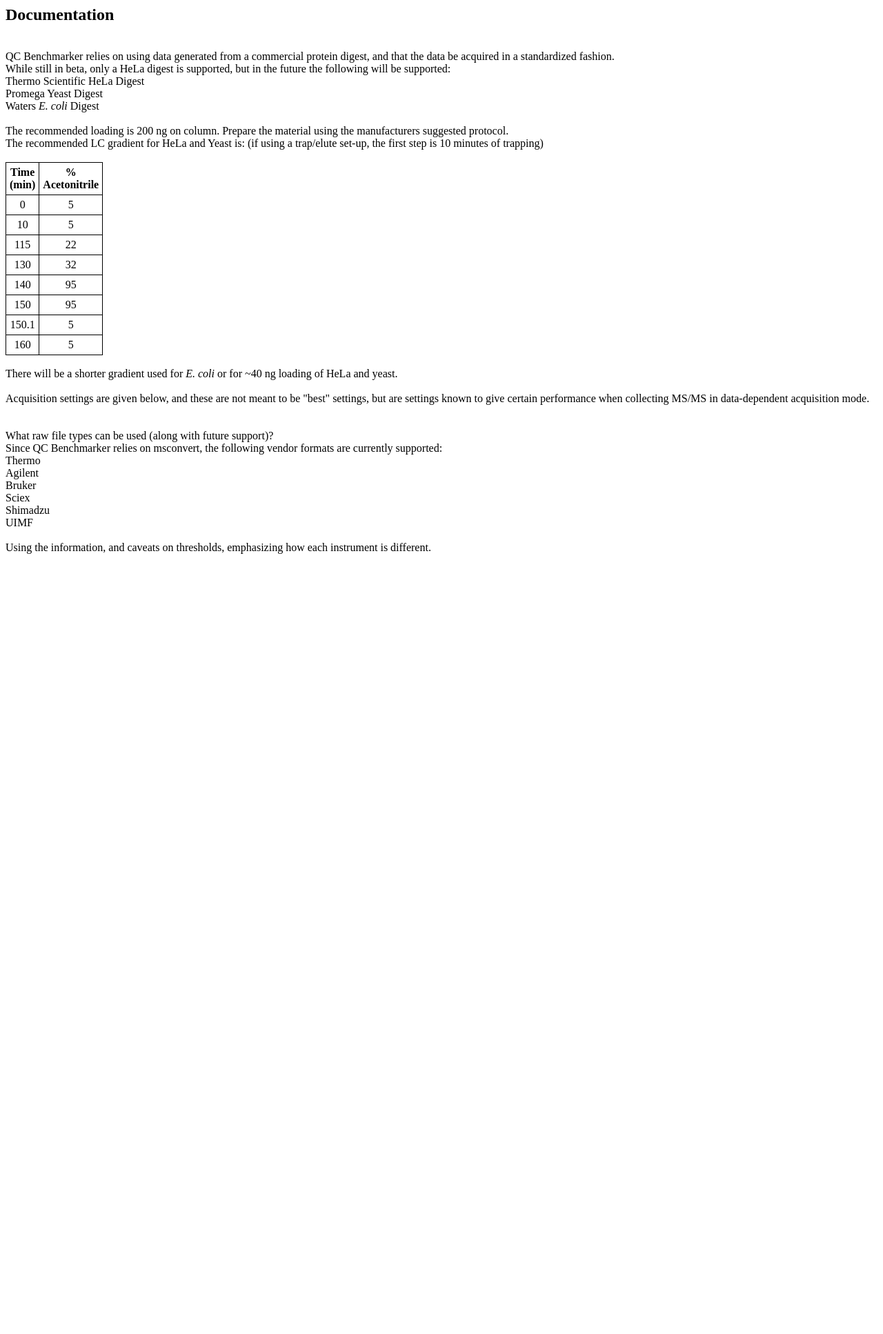
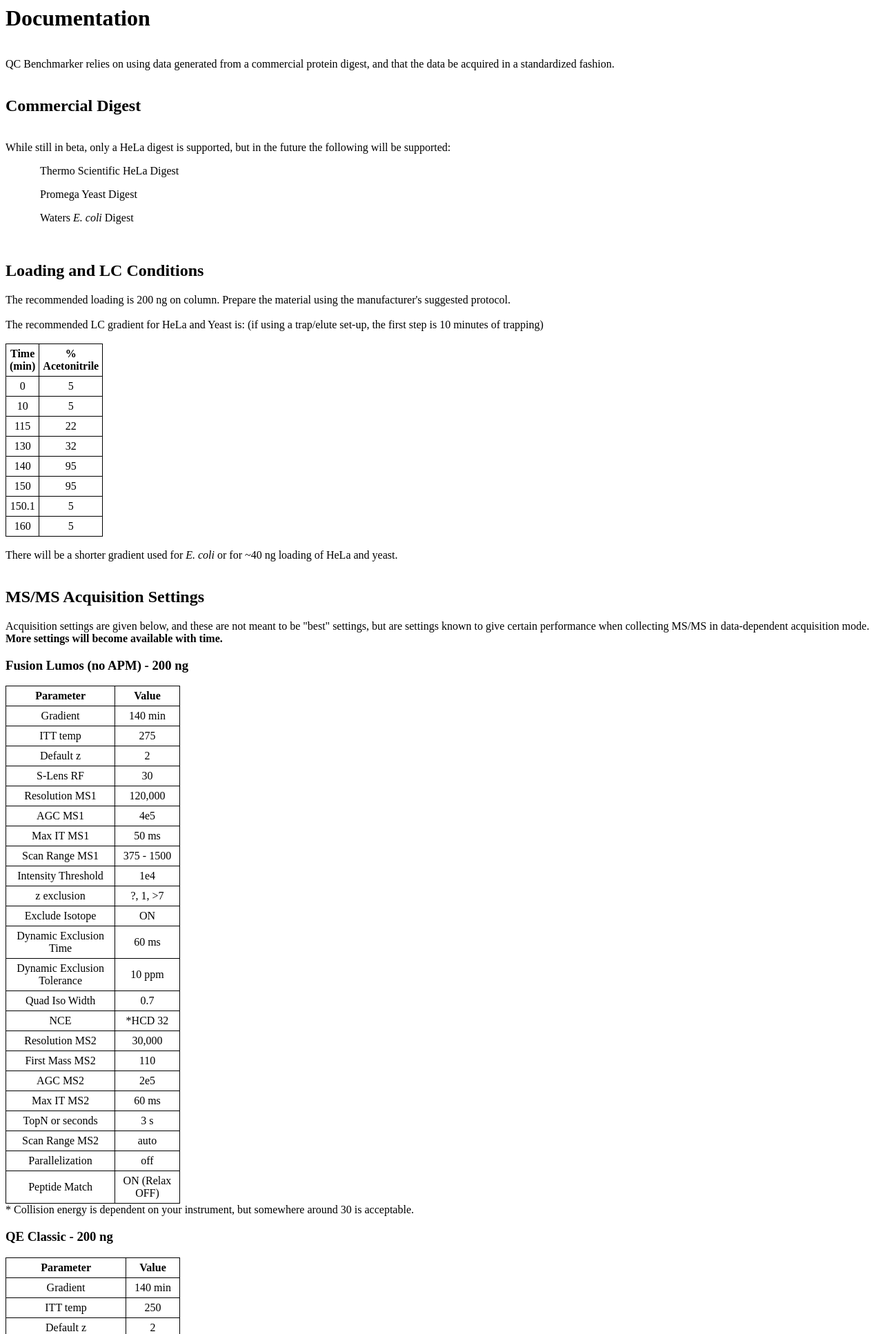
Before and after one commit to IGARDS/qc-benchmarker, a Flask app: page /documentation in a window 1280 px wide. Shown: the top 1934 px of the page at 69% size. Before the commit the page ends 803 px from the top, so only its background shows below. Run offline with Flask 2, Linux system fonts and the light colour scheme; parts of the project's set-up code (start-up, migrations or seed data) failed here and were passed over.

Commit message:
update documentation and creater master.rmd

```diff
--- a/templates/documentation.html
+++ b/templates/documentation.html
@@ -11,17 +11,23 @@ th, td {
 td {
   text-align: center;
 }
+p {
+  text-indent: 50px;
+}
 </style>
-        <h2>Documentation</h2>
+        <h1>Documentation</h1>
 		<br>
-		QC Benchmarker relies on using data generated from a commercial protein digest, and that the data be acquired in a standardized fashion.
+		QC Benchmarker relies on using data generated from a commercial protein digest, and that the data be acquired in a standardized fashion. <br>
 		<br>
+		<h2>Commercial Digest</h2> <br>
 		While still in beta, only a HeLa digest is supported, but in the future the following will be supported: <br>
-		Thermo Scientific HeLa Digest <br>
-		Promega Yeast Digest <br>
-		Waters <i>E. coli</i> Digest <br>
+		<p>Thermo Scientific HeLa Digest</p>
+		<p>Promega Yeast Digest</p>
+		<p>Waters <i>E. coli</i> Digest</p>
 		<br>
-		The recommended loading is 200 ng on column. Prepare the material using the manufacturers suggested protocol. <br>
+		<h2>Loading and LC Conditions</h2>
+		The recommended loading is 200 ng on column. Prepare the material using the manufacturer's suggested protocol. <br>
+		<br>
 		The recommended LC gradient for HeLa and Yeast is:
 		(if using a trap/elute set-up, the first step is 10 minutes of trapping) <br>
 		<br>
@@ -66,17 +72,222 @@ td {
 		<br>
 		There will be a shorter gradient used for <i>E. coli</i> or for ~40 ng loading of HeLa and yeast. <br>
 		<br>
-		Acquisition settings are given below, and these are not meant to be "best" settings, but are settings known to give certain performance when collecting MS/MS in data-dependent acquisition mode. <br>
+		<h2>MS/MS Acquisition Settings</h2>
+		Acquisition settings are given below, and these are not meant to be "best" settings, but are settings known to give certain performance when collecting MS/MS in data-dependent acquisition mode. <b>More settings will become available with time.</b><br>
+		<h3>Fusion Lumos (no APM) - 200 ng</h3>
+		<table style="width:20%">
+			<tr>
+				<th>Parameter</th>
+				<th>Value</th>
+			</tr>
+			<tr>
+				<td>Gradient</td>
+				<td>140 min</td>
+			</tr>
+			<tr>
+				<td>ITT temp</td>
+				<td>275</td>
+			</tr>
+			<tr>
+				<td>Default z</td>
+				<td>2</td>
+			</tr>
+			<tr>
+				<td>S-Lens RF</td>
+				<td>30</td>
+			</tr>
+			<tr>
+				<td>Resolution MS1</td>
+				<td>120,000</td>
+			</tr>
+			<tr>
+				<td>AGC MS1</td>
+				<td>4e5</td>
+			</tr>
+			<tr>
+				<td>Max IT MS1</td>
+				<td>50 ms</td>
+			</tr>
+			<tr>
+				<td>Scan Range MS1</td>
+				<td>375 - 1500</td>
+			</tr>
+			<tr>
+				<td>Intensity Threshold</td>
+				<td>1e4</td>
+			</tr>
+			<tr>
+				<td>z exclusion</td>
+				<td>?, 1, >7</td>
+			</tr>
+			<tr>
+				<td>Exclude Isotope </td>
+				<td>ON</td>
+			</tr>
+			<tr>
+				<td>Dynamic Exclusion Time</td>
+				<td>60 ms</td>
+			</tr>
+			<tr>
+				<td>Dynamic Exclusion Tolerance</td>
+				<td>10 ppm</td>
+			</tr>
+			<tr>
+				<td>Quad Iso Width</td>
+				<td>0.7</td>
+			</tr>
+			<tr>
+				<td>NCE</td>
+				<td>*HCD 32</td>
+			</tr>
+			<tr>
+				<td>Resolution MS2</td>
+				<td>30,000</td>
+			</tr>
+			<tr>
+				<td>First Mass MS2</td>
+				<td>110</td>
+			</tr>
+			<tr>
+				<td>AGC MS2</td>
+				<td>2e5</td>
+			</tr>
+			<tr>
+				<td>Max IT MS2</td>
+				<td>60 ms</td>
+			</tr>
+			<tr>
+				<td>TopN or seconds</td>
+				<td>3 s</td>
+			</tr>
+			<tr>
+				<td>Scan Range MS2</td>
+				<td>auto</td>
+			</tr>
+			<tr>
+				<td>Parallelization</td>
+				<td>off</td>
+			</tr>
+			<tr>
+				<td>Peptide Match </td>
+				<td>ON (Relax OFF)</td>
+			</tr>
+		</table>
+		* Collision energy is dependent on your instrument, but somewhere around 30 is acceptable. <br>
+		<h3>QE Classic - 200 ng</h3>
+		<table style="width:20%">
+			<tr>
+				<th>Parameter</th>
+				<th>Value</th>
+			</tr>
+			<tr>
+				<td>Gradient</td>
+				<td>140 min</td>
+			</tr>
+			<tr>
+				<td>ITT temp</td>
+				<td>250</td>
+			</tr>
+			<tr>
+				<td>Default z</td>
+				<td>2</td>
+			</tr>
+			<tr>
+				<td>S-Lens RF</td>
+				<td>55</td>
+			</tr>
+			<tr>
+				<td>Resolution MS1</td>
+				<td>70,000</td>
+			</tr>
+			<tr>
+				<td>AGC MS1</td>
+				<td>3e6</td>
+			</tr>
+			<tr>
+				<td>Max IT MS1</td>
+				<td>60 ms</td>
+			</tr>
+			<tr>
+				<td>Scan Range MS1</td>
+				<td>375 - 1500</td>
+			</tr>
+			<tr>
+				<td>Intensity Threshold</td>
+				<td>3.3e4</td>
+			</tr>
+			<tr>
+				<td>z exclusion</td>
+				<td>?, 1</td>
+			</tr>
+			<tr>
+				<td>Exclude Isotope </td>
+				<td>ON</td>
+			</tr>
+			<tr>
+				<td>Dynamic Exclusion Time</td>
+				<td>30 ms</td>
+			</tr>
+			<tr>
+				<td>Dynamic Exclusion Tolerance</td>
+				<td>N/A</td>
+			</tr>
+			<tr>
+				<td>Quad Iso Width</td>
+				<td>2.0</td>
+			</tr>
+			<tr>
+				<td>NCE</td>
+				<td>27</td>
+			</tr>
+			<tr>
+				<td>Resolution MS2</td>
+				<td>17,500</td>
+			</tr>
+			<tr>
+				<td>First Mass MS2</td>
+				<td>100</td>
+			</tr>
+			<tr>
+				<td>AGC MS2</td>
+				<td>1e5</td>
+			</tr>
+			<tr>
+				<td>Max IT MS2</td>
+				<td>60 ms</td>
+			</tr>
+			<tr>
+				<td>MSX</td>
+				<td>1</td>
+			</tr>
+			<tr>
+				<td>TopN or seconds</td>
+				<td>Top 10</td>
+			</tr>
+			<tr>
+				<td>Loop Count</td>
+				<td>10</td>
+			</tr>
+			<tr>
+				<td>Scan Range MS2</td>
+				<td>N/A</td>
+			</tr>
+			<tr>
+				<td>Peptide Match </td>
+				<td>preferred</td>
+			</tr>
+		</table>
 		<br>
-		<br>What raw file types can be used (along with future support)?<br>
+		<h2>Instrument File Support</h2>
 		Since QC Benchmarker relies on msconvert, the following vendor formats are currently supported:<br>
-		Thermo <br>
-		Agilent <br>
-		Bruker <br>
-		Sciex <br>
-		Shimadzu <br>
-		UIMF <br>
+		<p>Thermo </p>
+		<p>Agilent </p>
+		<p>Bruker </p>
+		<p>Sciex </p>
+		<p>Shimadzu </p>
+		<p>UIMF </p>
 		<br>
-		Using the information, and caveats on thresholds, emphasizing how each instrument is different.
+		<h2>Miscellaneous</h2>
+		It is important to note that system performance can vary, and that QC Benchmarker is meant to describe at what performance has dropped precipitously.  Thresholds are based on typical runs for each platform (not outlier excellent runs), but this isn’t to say that these thresholds are universally applicable. For example, LC peak widths may vary from 15 seconds to 60 seconds across labs. If 60 seconds is considered normal, then any quality judgement QC Benchmarker makes should be ignored. But the concept of running a single material under standard conditions will give users the ability to generate quality metrics over time, and thereby inform system performance and direct troubleshooting.
     </body>
 </html>
```
Also changed, not shown: 1 other file.
